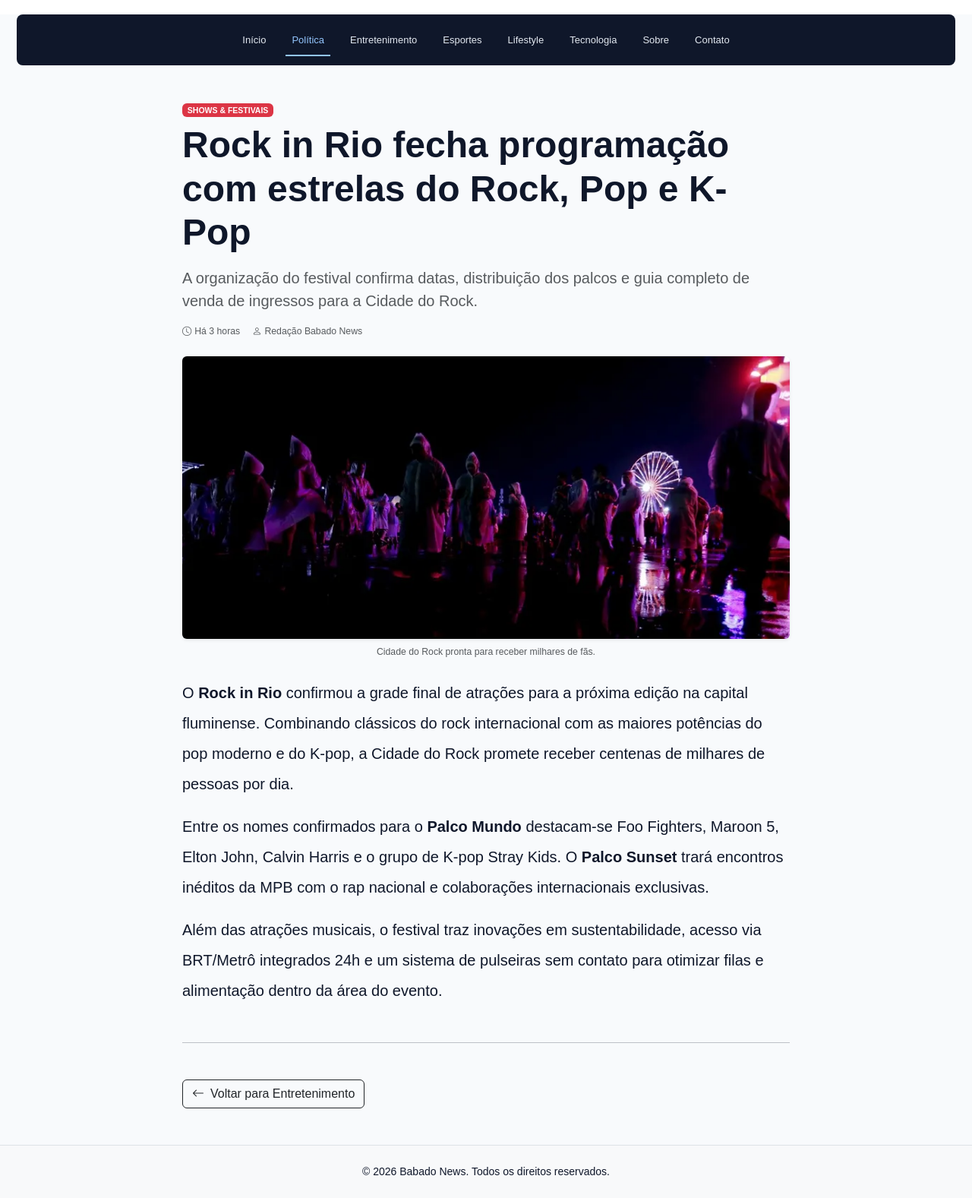
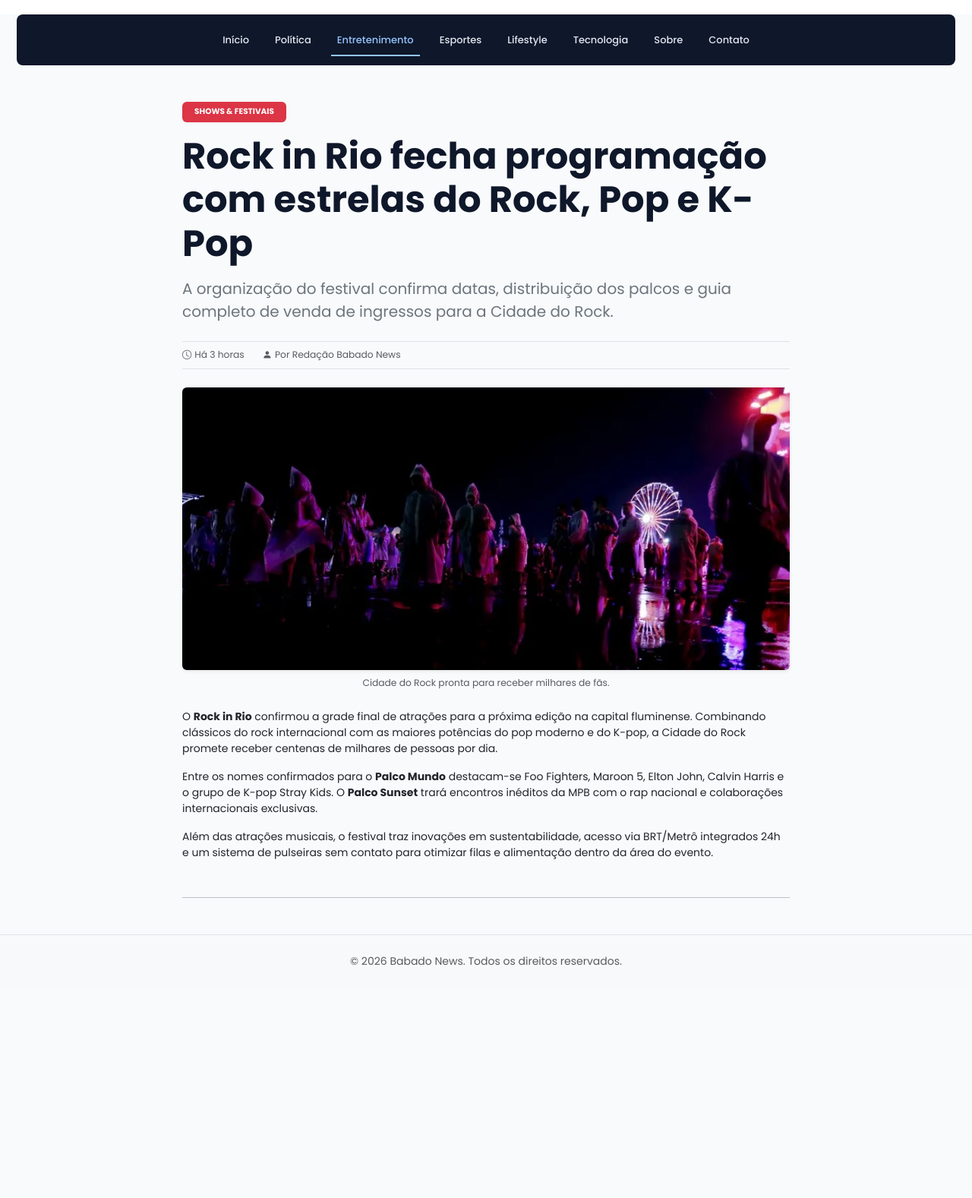
Before and after one commit to brunafgrd/babadonews, a plain HTML site: page entrenoticia2.html in a window 1280 px wide. Shown: the part 220-1797 px from the top of the page at 76% size. After the commit the page ends 1520 px from the top, so only its background shows below. Drawn offline with nearby package versions, Linux system fonts and the light colour scheme.

Commit message:
Paginas de entretenimento

```diff
--- a/entrenoticia2.html
+++ b/entrenoticia2.html
@@ -1,14 +1,18 @@
 <!DOCTYPE html>
 <html lang="pt-BR">
+
 <head>
     <meta charset="UTF-8">
     <meta name="viewport" content="width=device-width, initial-scale=1.0">
     <title>Rock in Rio: Line-up histórico promete agitar a Cidade do Rock | Babado News</title>
     <link href="https://cdn.jsdelivr.net/npm/bootstrap@5.3.3/dist/css/bootstrap.min.css" rel="stylesheet">
     <link rel="stylesheet" href="https://cdn.jsdelivr.net/npm/bootstrap-icons@1.11.3/font/bootstrap-icons.min.css">
+    <link rel="preconnect" href="https://fonts.googleapis.com">
+    <link rel="preconnect" href="https://fonts.gstatic.com" crossorigin>
+    <link href="https://fonts.googleapis.com/css2?family=Poppins:wght@400;500;600;700;800&display=swap" rel="stylesheet">
     <link rel="stylesheet" href="css/style.css">
 </head>
-<body>
+
 <body>
 
     <!-- CABEÇALHO -->
@@ -48,8 +52,6 @@
         </div>
     </header>
 
-    </header>
-
     <!-- MENU -->
     <nav class="navbar navbar-expand-lg menu-site">
 
@@ -78,15 +80,16 @@
                     </li>
 
                     <li class="nav-item">
-                            <a class="nav-link ativo"
-                                href="politica.html"
-                                aria-current="page">
+                        <a class="nav-link"
+                            href="politica.html">
                             Política
                         </a>
                     </li>
 
                     <li class="nav-item">
-                            <a class="nav-link" href="entretenimento.html">
+                        <a class="nav-link ativo"
+                        href="entretenimento.html"
+                        aria-current="page">
                             Entretenimento
                         </a>
                     </li>
@@ -123,33 +126,36 @@
 
                 </ul>
 
-
             </div>
 
         </div>
 
     </nav>
 
-    </header>
-
+    <!-- CONTEÚDO DA MATÉRIA -->
     <main class="container my-5">
         <article class="materia-completa mx-auto" style="max-width: 800px;">
-            <span class="badge bg-danger mb-2">SHOWS & FESTIVAIS</span>
-            <h1 class="display-5 fw-bold mb-3">Rock in Rio fecha programação com estrelas do Rock, Pop e K-Pop</h1>
-            <p class="lead text-muted">A organização do festival confirma datas, distribuição dos palcos e guia completo de venda de ingressos para a Cidade do Rock.</p>
 
-            <div class="d-flex align-items-center mb-4 text-muted">
-                <small class="me-3"><i class="bi bi-clock me-1"></i>Há 3 horas</small>
-                <small><i class="bi bi-person me-1"></i>Redação Babado News</small>
+            <div class="mb-3">
+                <span class="badge bg-danger text-uppercase px-3 py-2">SHOWS & FESTIVAIS</span>
             </div>
 
-            <!-- IMAGEM DA NOTÍCIA 2 -->
-            <figure class="figure w-100 mb-4">
-                <img src="img/rockinrio2.png" class="figure-img img-fluid rounded shadow-sm w-100" alt="Palco Mundo do Rock in Rio iluminado com fogos de artifício">
-                <figcaption class="figure-caption text-center">Cidade do Rock pronta para receber milhares de fãs.</figcaption>
+            <h1 class="display-5 fw-bold mb-3">Rock in Rio fecha programação com estrelas do Rock, Pop e K-Pop</h1>
+            <p class="lead text-secondary mb-4">A organização do festival confirma datas, distribuição dos palcos e guia completo de venda de ingressos para a Cidade do Rock.</p>
+
+            <div class="d-flex align-items-center mb-4 text-muted border-top border-bottom py-2 small">
+                <span class="me-4"><i class="bi bi-clock me-1"></i>Há 3 horas</span>
+                <span><i class="bi bi-person-fill me-1"></i>Por Redação Babado News</span>
+            </div>
+
+            <div class="caixa-imagem-noticia mb-4 text-center">
+                <figure class="figure w-100 mb-0">
+                    <img src="img/rockinrio2.png" alt="Palco Mundo do Rock in Rio iluminado com fogos de artifício" class="img-fluid rounded shadow-sm w-100">
+                    <figcaption class="figure-caption text-center mt-2">Cidade do Rock pronta para receber milhares de fãs.</figcaption>
                 </figure>
+            </div>
 
-            <div class="conteudo-texto fs-5 lh-lg">
+             <div class="conteudo-texto text-dark">
                 <p>O <strong>Rock in Rio</strong> confirmou a grade final de atrações para a próxima edição na capital fluminense. Combinando clássicos do rock internacional com as maiores potências do pop moderno e do K-pop, a Cidade do Rock promete receber centenas de milhares de pessoas por dia.</p>
 
                 <p>Entre os nomes confirmados para o <strong>Palco Mundo</strong> destacam-se Foo Fighters, Maroon 5, Elton John, Calvin Harris e o grupo de K-pop Stray Kids. O <strong>Palco Sunset</strong> trará encontros inéditos da MPB com o rap nacional e colaborações internacionais exclusivas.</p>
@@ -158,12 +164,16 @@
             </div>
 
              <hr class="my-5">
-            <a href="entretenimento.html" class="btn btn-outline-dark"><i class="bi bi-arrow-left me-2"></i>Voltar para Entretenimento</a>
-        </article>
+        </main>
     </main>
 
-    <footer class="text-center py-4 bg-light border-top">
-        <p class="mb-0">© 2026 Babado News. Todos os direitos reservados.</p>
+    <!-- RODAPÉ -->
+    <footer class="text-center py-4 bg-light border-top mt-5">
+        <p class="mb-0 text-muted">© 2026 Babado News. Todos os direitos reservados.</p>
     </footer>
+
+    <!-- Bootstrap JS -->
+    <script src="https://cdn.jsdelivr.net/npm/bootstrap@5.3.3/dist/js/bootstrap.bundle.min.js"></script>
 </body>
+
 </html>
```
Also changed, not shown: entrenoticia1.html (+8 -11 lines), entrenoticia3.html (+21 -15 lines), entrenoticia4.html (+20 -16 lines), entrenoticia5.html (+1 -6 lines). Lines whose indentation alone changed are shown as unchanged.
